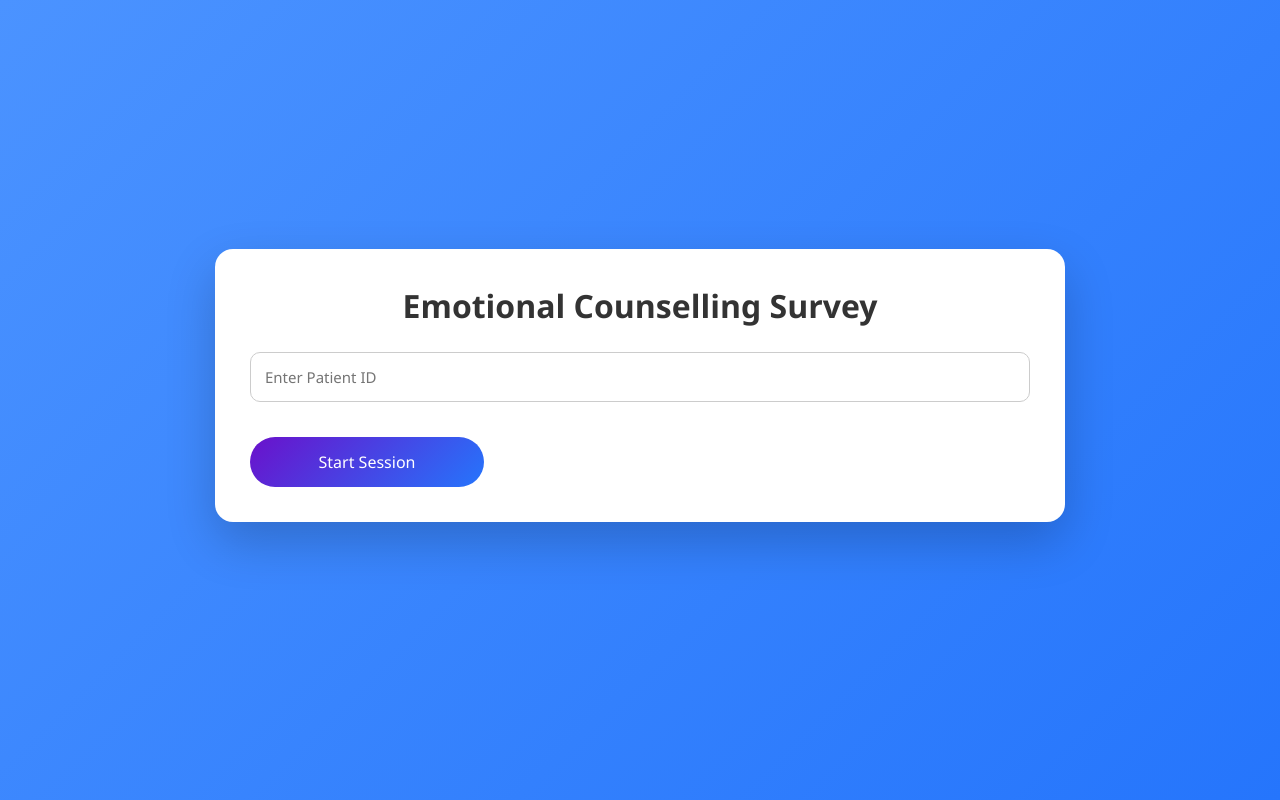
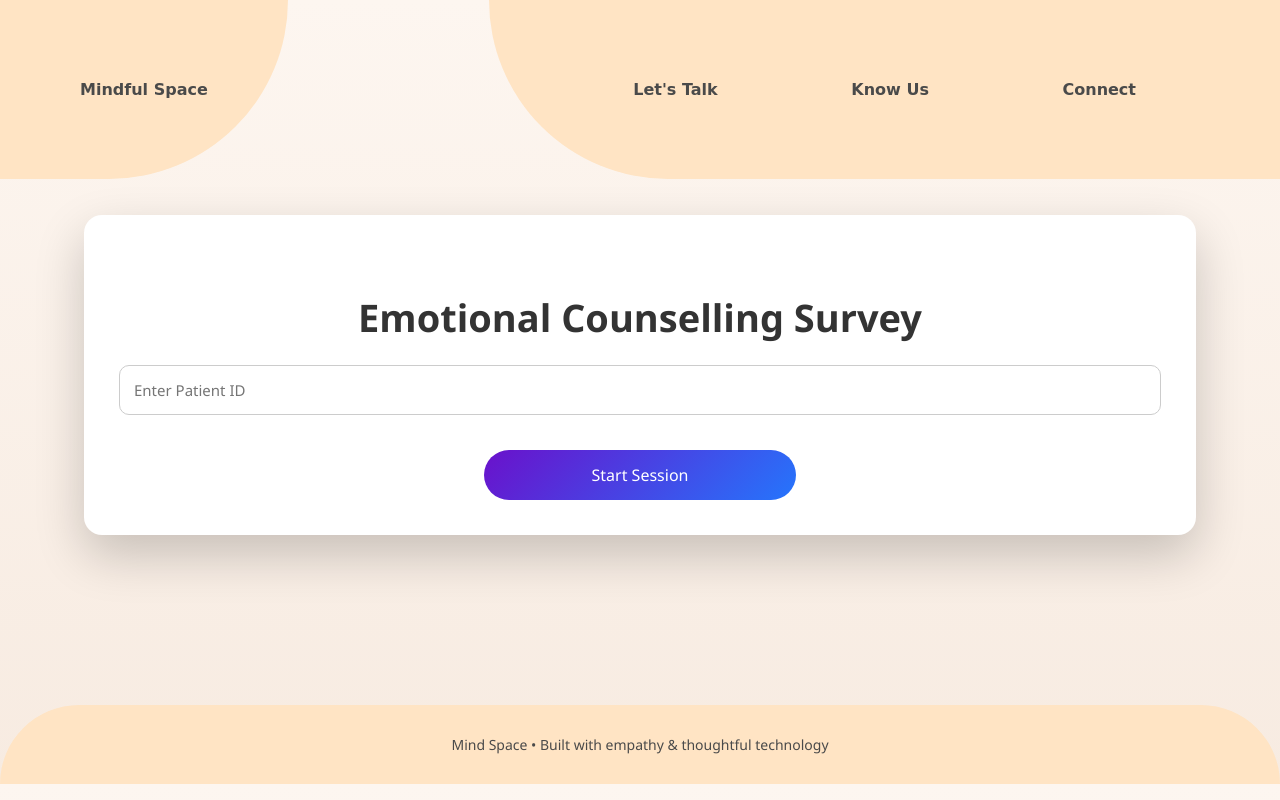
Before and after one commit to Ranajoy66/emotion_analysis_PT2, a Flask app: page /survey in a window 1280 px wide. Run offline with Flask 3, Linux system fonts and the light colour scheme; parts of the project's set-up code (start-up, migrations or seed data) failed here and were passed over.

Commit message:
CHORE: Added Common UI and Pages. With issues at the survey end

```diff
--- a/app.py
+++ b/app.py
@@ -74,7 +74,7 @@ def insert_into_mysql(result):
 
 @app.route("/")
 def home():
-    return render_template("home.html")
+    return render_template("base.html")
 
 @app.route("/survey")
 def index():
--- a/static/about.css
+++ b/static/about.css
@@ -8,6 +8,7 @@ body {
 .container {
   max-width: 900px;
   margin: auto;
+  margin-top: 0%;
   padding: 80px 20px;
 }
 
--- a/static/contact.css
+++ b/static/contact.css
@@ -8,6 +8,7 @@ body {
 .container {
   max-width: 800px;
   margin: auto;
+  margin-top: 0%;
   padding: 80px 20px;
   text-align: center;
 }
--- a/static/home.css
+++ b/static/home.css
@@ -7,23 +7,26 @@
 
 body {
   margin: 0;
-  font-family: 'Lucida Sans', 'Lucida Sans Regular', 'Lucida Grande', 'Lucida Sans Unicode', Geneva, Verdana, sans-serif;
+  font-family:
+    "Lucida Sans", "Lucida Sans Regular", "Lucida Grande",
+    "Lucida Sans Unicode", Geneva, Verdana, sans-serif;
   background: linear-gradient(180deg, #fdf6f0 0%, #f7ebe1 100%);
+  /* background: linear-gradient(135deg, #6a11cb, #2575fc); */
   color: #4a4a4a;
 }
 
-a{
+a {
   text-decoration: none;
   color: #4a4a4a;
 }
 
-.nav{
+.nav {
   display: flex;
   align-items: center;
   justify-content: space-between;
 }
 
-.title{
+.title {
   background-color: bisque;
   font-family: cursive;
   font-weight: bold;
@@ -32,7 +35,7 @@ a{
   border-radius: 0 0 40vh 0;
 }
 
-.buttons{
+.buttons {
   background-color: bisque;
   font-family: cursive;
   font-weight: bold;
@@ -41,25 +44,26 @@ a{
   border-radius: 0 0 0 40vh;
 }
 
-.button{
+.button {
   font-family: cursive;
   font-weight: bold;
   margin: 5vh;
   color: #4a4a4a;
-    padding: 2.5vh 3vh ;
+  padding: 2.5vh 3vh;
   transition: all 0.5s ease-in-out;
   /* background-color: bisque */
   border-radius: 0 40vh 0 40vh;
 }
 
-.button:hover{
-    background-color: #d3a381;
-    color: #ffffff;
+.button:hover {
+  background-color: #f0cbb1;
+  /* color: #ffffff; */
 }
 
 .container {
   max-width: 90%;
   margin: auto;
+  margin-top: 0%;
   padding: 60px 20px;
   text-align: center;
 }
@@ -83,7 +87,7 @@ p.subtitle {
   background: #ffffff;
   border-radius: 16px;
   padding: 40px;
-  margin-top: 30px;
+  margin-top: 10px;
   box-shadow: 0 8px 25px rgba(0, 0, 0, 0.05);
 }
 
@@ -122,10 +126,13 @@ p.subtitle {
 }
 
 footer {
+  background-color: bisque;
   margin-top: 80px;
+  border-radius: 80vh 80vh 0 0;
   padding: 30px;
   font-size: 14px;
-  color: #888;
+  /* color: #888; */
+  text-align: center;
 }
 
 @media (max-width: 768px) {
@@ -136,3 +143,164 @@ footer {
     padding: 25px;
   }
 }
+
+/* SURVEY CSS */
+
+.card {
+  background: white;
+  padding: 35px;
+  padding-top: 10vh;
+  border-radius: 18px;
+  box-shadow: 0 20px 50px rgba(0, 0, 0, 0.2);
+  margin-bottom: 30px;
+  animation: fadeIn 0.6s ease-in-out;
+}
+
+/* Headings */
+h1 {
+  text-align: center;
+  margin-bottom: 25px;
+  color: #333;
+}
+
+h3 {
+  margin-bottom: 15px;
+  color: #444;
+}
+
+/* Input Fields */
+input,
+textarea {
+  width: 100%;
+  padding: 14px;
+  margin-bottom: 20px;
+  border-radius: 10px;
+  border: 1px solid #ccc;
+  font-size: 15px;
+  transition: 0.3s;
+}
+
+input:focus,
+textarea:focus {
+  border-color: #6a11cb;
+  outline: none;
+  box-shadow: 0 0 8px rgba(106, 17, 203, 0.3);
+}
+
+/* Buttons */
+button {
+  border: none;
+  cursor: pointer;
+  font-size: 16px;
+  font-weight: 500;
+  transition: 0.3s ease;
+}
+
+/* Start Session Button*/
+
+.start-btn {
+  width: 30%;
+  padding: 14px;
+  margin-top: 15px;
+  border-radius: 30px;
+  background: linear-gradient(135deg, #6a11cb, #2575fc);
+  color: white;
+}
+
+.start-btn:hover {
+  transform: scale(1.03);
+  opacity: 0.95;
+}
+
+/* Speak & Next Buttons*/
+
+.action-buttons {
+  display: flex;
+  justify-content: space-between;
+  margin-top: 20px;
+  gap: 20px;
+}
+
+/* Speak Button */
+.speak-btn {
+  flex: 1;
+  padding: 14px;
+  border-radius: 35px;
+  background: linear-gradient(135deg, #6a11cb, #2575fc);
+  color: white;
+}
+
+.speak-btn:hover {
+  transform: scale(1.05);
+}
+
+/* Next Button */
+.next-btn {
+  flex: 1;
+  padding: 14px;
+  border-radius: 35px;
+  background: linear-gradient(135deg, #6a11cb, #2575fc);
+  color: white;
+}
+
+.next-btn:hover {
+  transform: scale(1.05);
+}
+
+/* Question Box */
+.question-box {
+  background: #f4f6ff;
+  padding: 20px;
+  border-radius: 12px;
+  margin-bottom: 20px;
+}
+
+#progress {
+  font-size: 14px;
+  color: #6a11cb;
+  margin-bottom: 8px;
+}
+
+/* Result Section */
+.result-card {
+  text-align: center;
+}
+
+.result-card img {
+  width: 100%;
+  max-width: 700px;
+  margin-top: 20px;
+}
+
+/* Responsive */
+@media (max-width: 600px) {
+  .card {
+    padding: 20px;
+  }
+
+  h2 {
+    font-size: 20px;
+  }
+
+  textarea {
+    height: 120px;
+  }
+}
+
+@media (max-width: 500px) {
+  .action-buttons {
+    flex-direction: column;
+  }
+}
+
+/* Animation */
+@keyframes fadeIn {
+  from {
+    opacity: 0;
+    transform: translateY(15px);
+  }
+  to {
+    opacity: 1;
+    transform: translateY(0);
+  }
+}
--- a/templates/base.html
+++ b/templates/base.html
@@ -1,17 +1,72 @@
-<!DOCTYPE html>
+<!doctype html>
 <html>
-<head>
-    <title>{% block title %}Emotion Counselling{% endblock %}</title>
-    <meta name="viewport" content="width=device-width, initial-scale=1.0">
-    <link rel="stylesheet" href="{{ url_for('static', filename='style.css') }}">
-</head>
-<body>
+  <head>
+    <title>Mindful Space</title>
+    <meta name="viewport" content="width=device-width, initial-scale=1.0" />
+    <link rel="stylesheet" href="static/home.css" />
+  </head>
+  <body>
+    <div class="nav">
+      <div class="title">Mindful Space</div>
+      <div class="buttons">
+        <a class="button" href="{{ url_for('home') }}">Let's Talk</a>
+        <a class="button" href="{{ url_for('about') }}">Know Us</a>
+        <a class="button" href="{{ url_for('contact') }}">Connect</a>
+      </div>
+    </div>
 
-<div class="main-container">
-    {% block content %}{% endblock %}
-</div>
+    <div class="container" style="padding-top: 2%">
+      {% block content %}
 
-{% block scripts %}{% endblock %}
+      <h1>You’re Safe Here.</h1>
+      <p class="subtitle">
+        A quiet space to understand your thoughts, explore your emotions, and
+        move gently toward clarity.
+      </p>
 
-</body>
+      <div class="card">
+        <p>
+          This is a calm, judgment-free environment designed to help you
+          reflect, breathe, and understand what you’re feeling.
+        </p>
+
+        <a href="{{ url_for('index') }}">
+          <button class="cta-btn">Begin Gently</button>
+        </a>
+
+        <p><i>one small step at a time</i></p>
+      </div>
+
+      <div class="section">
+        <h3>🌿 Slow & Simple</h3>
+        <p>
+          No overwhelming dashboards. No pressure. Just thoughtful questions and
+          supportive guidance designed to meet you where you are.
+        </p>
+      </div>
+
+      <div class="section">
+        <h3>🕊 Private & Respectful</h3>
+        <p>
+          Your reflections are handled with care. This space is meant to feel
+          personal, safe, and entirely yours.
+        </p>
+      </div>
+
+      <div class="section">
+        <h3>🌅 Small Steps Matter</h3>
+        <p>
+          Healing isn’t instant. Awareness is the first step. And you’ve already
+          taken it by being here.
+        </p>
+      </div>
+
+      {% endblock %}
+    </div>
+
+    <!-- <footer>Built with care • Designed for emotional well-being</footer> -->
+
+    <!-- <footer>Mind Space • Designed for emotional well-being</footer> -->
+    <footer>Mind Space • Built with empathy & thoughtful technology</footer>
+  </body>
 </html>
```
Also changed, not shown: templates/about.html (+13 -28 lines), templates/contact.html (+5 -21 lines), templates/BKP/home.html (renamed from templates/home.html), templates/BKP/index copy.html (renamed from templates/index copy.html), templates/BKP/style.css (renamed from static/style.css). Lines whose indentation alone changed are shown as unchanged.
